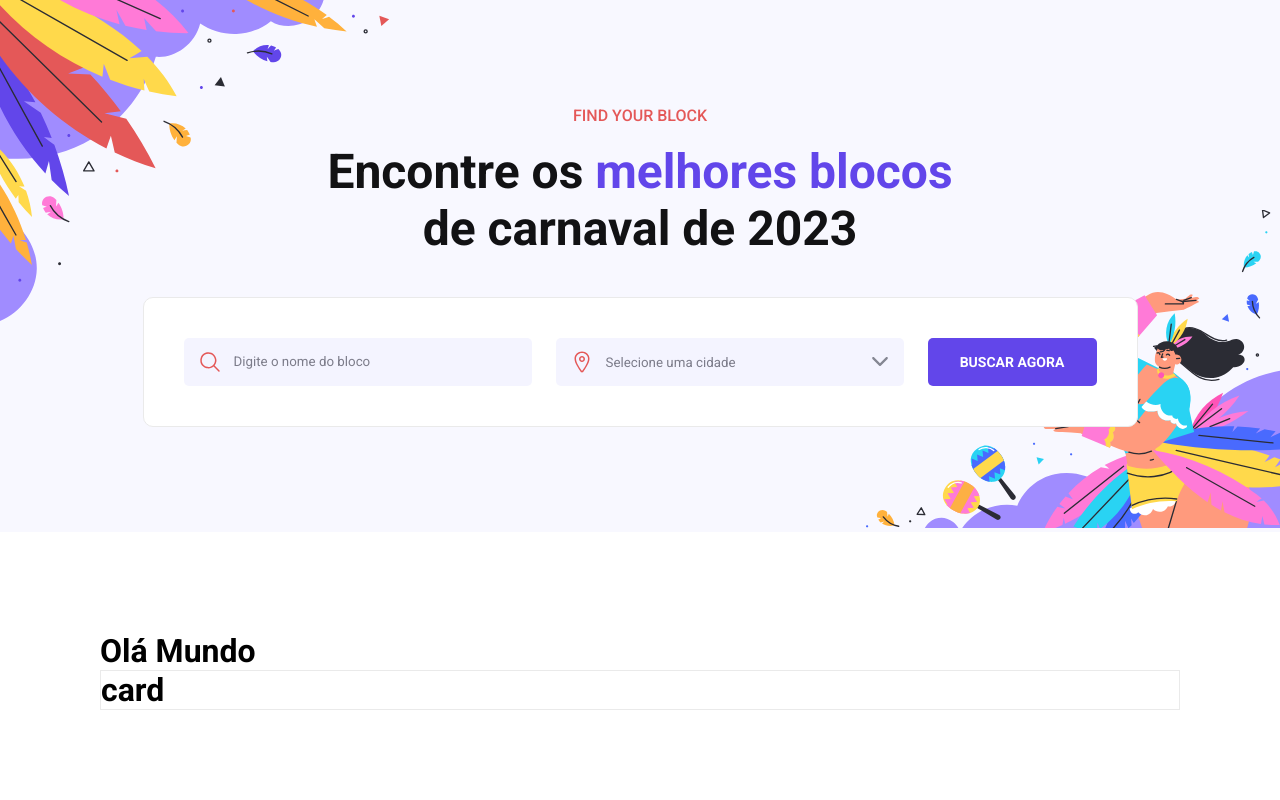
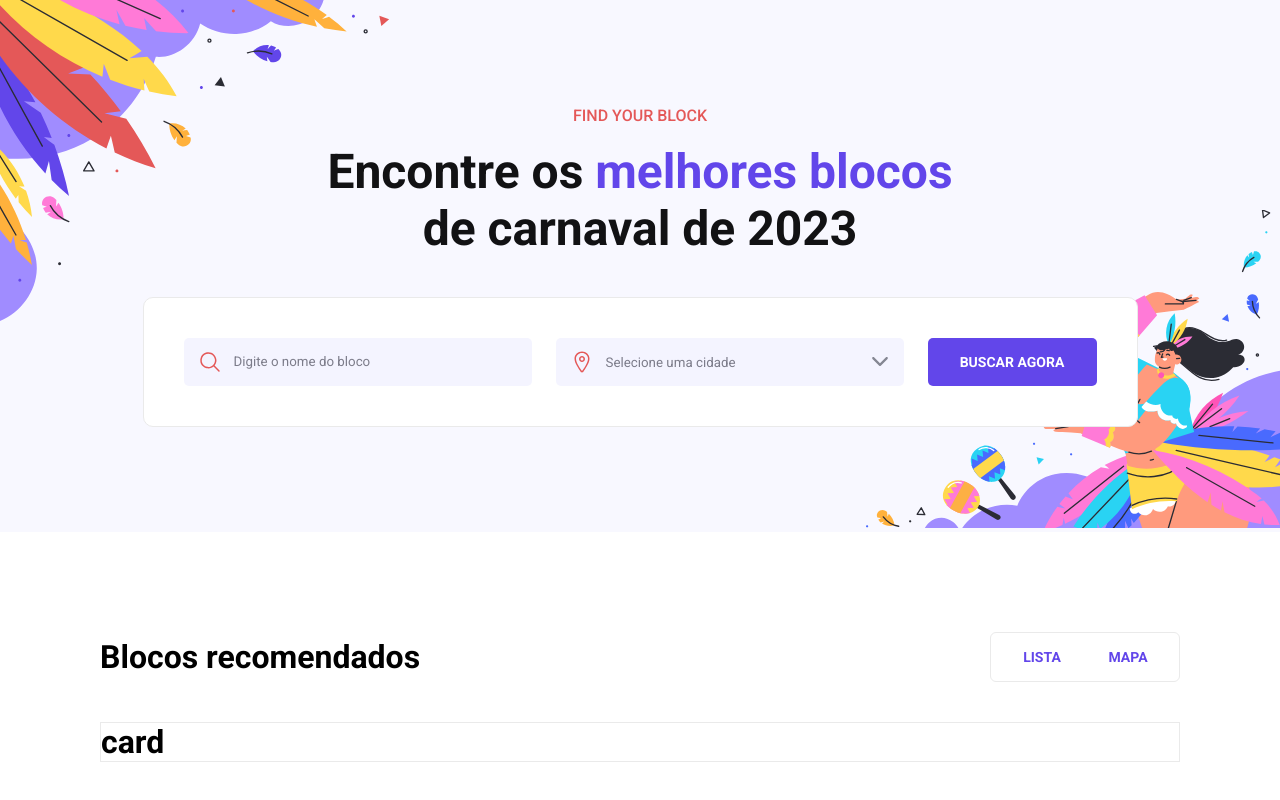
Before and after one commit to lafontolanx/boraCodar-bloco-carnaval, a React (Vite) app: page / in a window 1280 px wide. Shown: the top 800 px of the page. Built offline with nearby package versions, Linux system fonts and the light colour scheme.

Commit message:
create main header

```diff
--- a/src/components/main/main.tsx
+++ b/src/components/main/main.tsx
@@ -1,12 +1,18 @@
 import React from "react";
 import { Card } from "../card/card";
-import { Container } from "./style";
+import { Container, Title, ButtonSelect, Button } from "./style";
 
 export const Main = () => {
     return (
         <Container>
-            <h1>Olá Mundo</h1>
+            <Title>
+                <h1>Blocos recomendados</h1>
 
+                <ButtonSelect>
+                    <Button className="lista">LISTA</Button>
+                    <Button className="mapa">MAPA</Button>
+                </ButtonSelect>
+            </Title>
             <Card />
         </Container>
     )
--- a/src/components/main/style.ts
+++ b/src/components/main/style.ts
@@ -4,3 +4,36 @@ export const Container = styled.header`
     background-color: var(--white);
     padding: 100px;
 `
+
+export const Title = styled.div`
+    display: flex;
+    align-items: center;
+    justify-content: space-between;
+    margin-bottom: 40px;
+`
+
+export const ButtonSelect = styled.div`
+    display: flex;
+    align-items: center;
+    justify-content: center;
+
+    padding: 8px;
+    border-radius: 6px;
+    border: 1px solid var(--gray-300);
+`
+
+export const Button = styled.button`
+    width: 86px;
+    height: 32px;
+    border: none;
+    border-radius: 6px;
+    background-color: transparent;
+    color: var(--purple);
+    font-size: 14px;
+    font-weight: 700;
+
+    &:hover, &:active {
+        color: var(--white);
+        background-color: var(--purple);
+    }
+`
```
